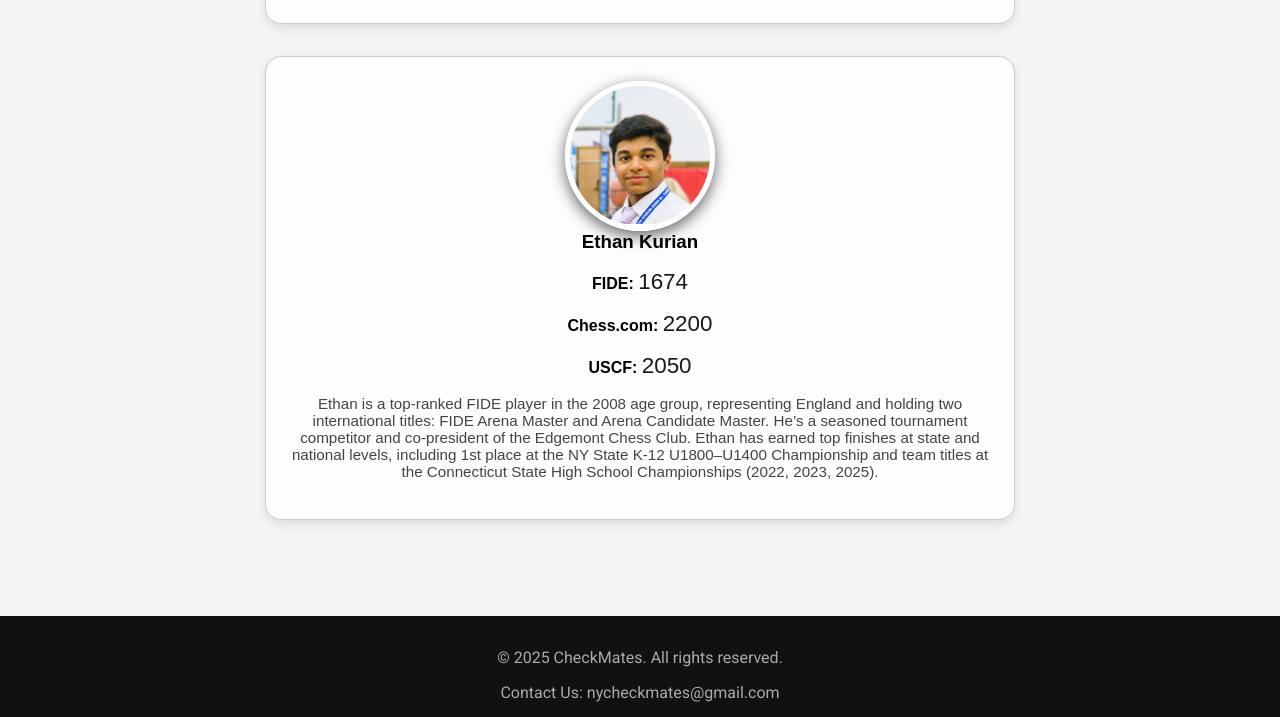
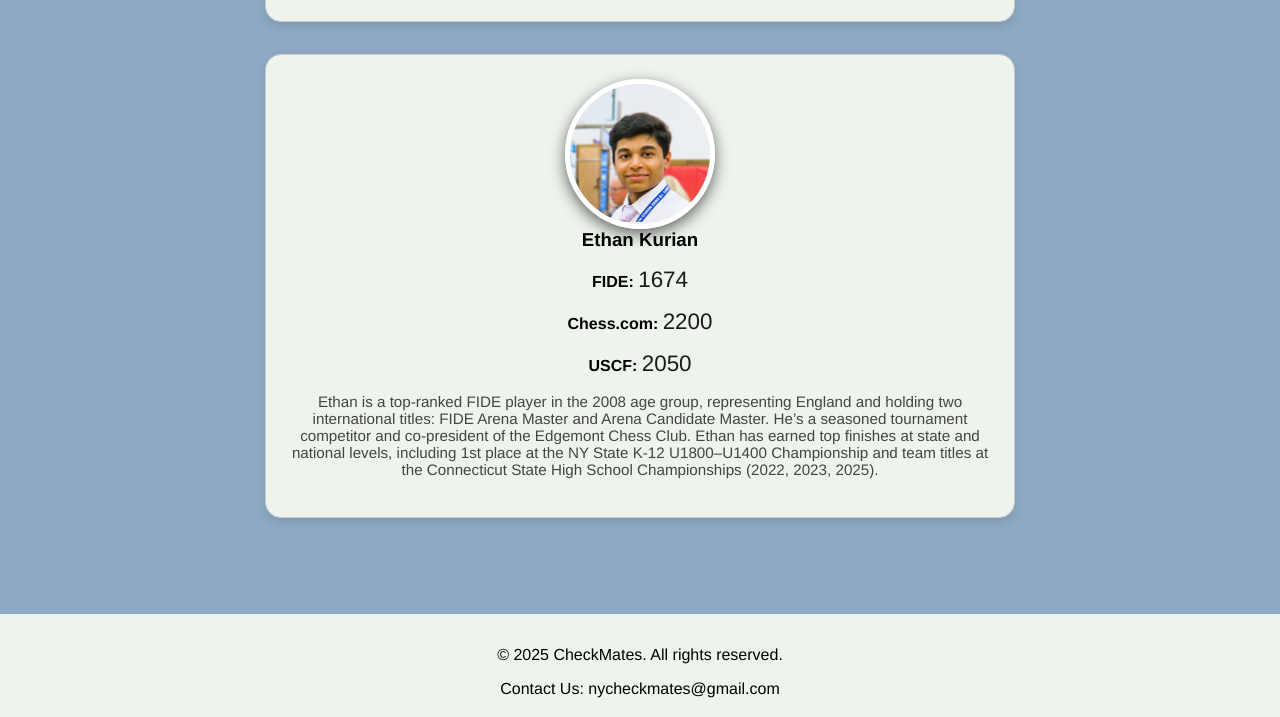
Before and after one commit to RJFALCON1/rjfalcon1.github.io, a plain HTML site: page index.html in a window 1280 px wide. Shown: the part 1791-2508 px from the top of the page. Drawn offline with Linux system fonts and the light colour scheme.

Commit message:
Update style.css

```diff
--- a/style.css
+++ b/style.css
@@ -1,13 +1,14 @@
 body {
-  font-family: 'Roboto', sans-serif;
+  font-family: "Helvetica Neue", Helvetica, Arial, sans-serif;
   margin: 0;
   padding: 0;
-  background: #f4f4f4;
+  background: #e9edc9;
   color: #333;
 }
 
 h1, h2, h3 {
-  font-family: Arial, Helvetica, sans-serif;
+  font-family: "Helvetica Neue", Helvetica, Arial, sans-serif;
+  color: black
 }
 
 .hero {
@@ -34,7 +35,7 @@ h1, h2, h3 {
   gap: 2rem;
   justify-content: center;
   padding: 2rem 0;
-  font-family: 'Arial', sans-serif;
+  font-family: "Helvetica Neue", Helvetica, Arial, sans-serif;
   color:#000;
 }
 .container {
@@ -69,7 +70,7 @@ h1, h2, h3 {
   border-radius: 16px;
   padding: 1.5rem;
   box-shadow: 0 4px 10px rgba(0,0,0,0.1);
-  background-color: #fdfdfd;
+  background-color: #EEF4ED;
 }
 
 .chess-photo {
@@ -102,7 +103,7 @@ h1, h2, h3 {
 
 
 .navbar {
-  background: #111;
+  background: #8DA9C4;
   padding: 1rem;
   text-align: center;
 }
@@ -119,7 +120,7 @@ h1, h2, h3 {
 }
 
 .navbar a {
-  color: #eee;
+  color: #8DA9C4;
   text-decoration: none;
   font-weight: bold;
 }
@@ -131,10 +132,11 @@ h1, h2, h3 {
 .section {
   padding: 4rem 2rem;
   text-align: center;
+  background: #8DA9C4
 }
 
 .dark {
-  background: #222;
+  background: #8DA9C4;
   color: #fff;
 }
 
@@ -147,7 +149,7 @@ h1, h2, h3 {
 }
 
 .card {
-  background: #fff;
+  background: #EEF4ED;
   color: #000;
   padding: 2rem;
   border-radius: 10px;
@@ -197,8 +199,8 @@ button:hover {
 }
 
 footer {
-  background: #111;
-  color: #aaa;
+  background: #EEF4ED;
+  color: #000000;
   text-align: center;
   padding: 1rem;
 }
```
